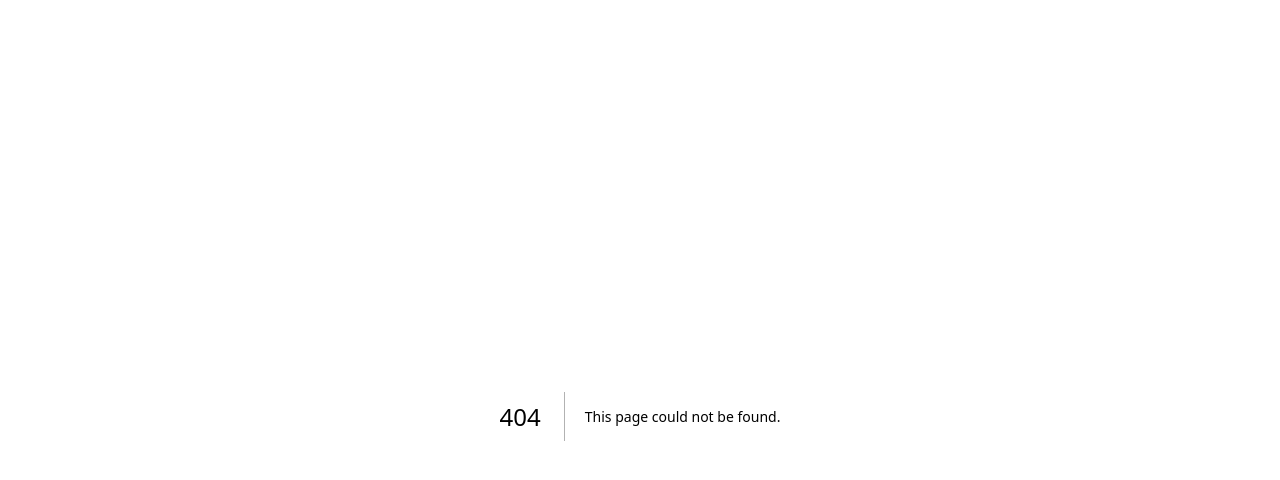
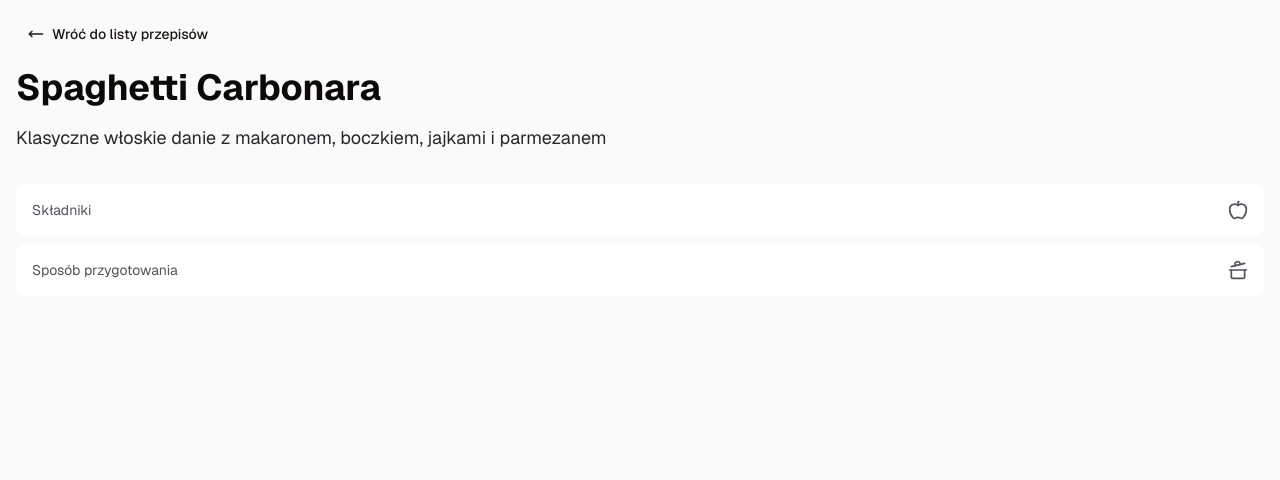
Before and after one commit to KrystianKurlej/smart-meal-planner, a Next.js app: page /recipes/1 in a window 1280 px wide. Before the commit this address had no page. Shown: the top 480 px of the page. Built offline with nearby package versions, Linux system fonts and the light colour scheme.

Commit message:
Dodaj stronę przepisu z wyświetlaniem szczegółów, składników i sposobu przygotowania

```diff
--- /dev/null
+++ b/app/recipes/[id]/page.tsx
@@ -0,0 +1,42 @@
+import { Button } from "@/components/ui/button";
+import recipes from "@/db/recipes.json";
+import { Apple, CookingPot, MoveLeft } from "lucide-react";
+import Link from "next/link";
+
+export default async function Recipe({ params }: { params: Promise<{ id: string }> }) {
+    const { id } = await params;
+    const recipe = recipes.find(r => r.id === parseInt(id));
+
+    return (
+        <>
+        <header>
+            <Button variant="link" className="mb-4" asChild>
+                <Link href="/">
+                    <MoveLeft />
+                    Wróć do listy przepisów
+                </Link>
+            </Button>
+            <h1 className="text-4xl font-bold mb-4">
+                {recipe?.title}
+            </h1>
+            <p className="text-lg text-zinc-800 mb-8">
+                {recipe?.description}
+            </p>
+        </header>
+        <main>
+            <div className="bg-white rounded-lg p-4 mb-2">
+                <div className="text-zinc-600 flex items-center justify-between">
+                    <h2 className="text-sm">Składniki</h2>
+                    <Apple className="w-5 h-5" />
+                </div>
+            </div>
+            <div className="bg-white rounded-lg p-4 mb-2">
+                <div className="text-zinc-600 flex items-center justify-between">
+                    <h2 className="text-sm">Sposób przygotowania</h2>
+                    <CookingPot className="w-5 h-5" />
+                </div>
+            </div>
+        </main>
+        </>
+    )
+}
--- a/app/recipes/page.tsx
+++ /dev/null
@@ -1,12 +0,0 @@
-export default function Recipe() {
-    return (
-        <>
-        <header>
-            <h1 className="text-4xl font-bold mb-4">Gyros w picie</h1>
-        </header>
-        <main>
-            Recipe Page
-        </main>
-        </>
-    )
-}
```
